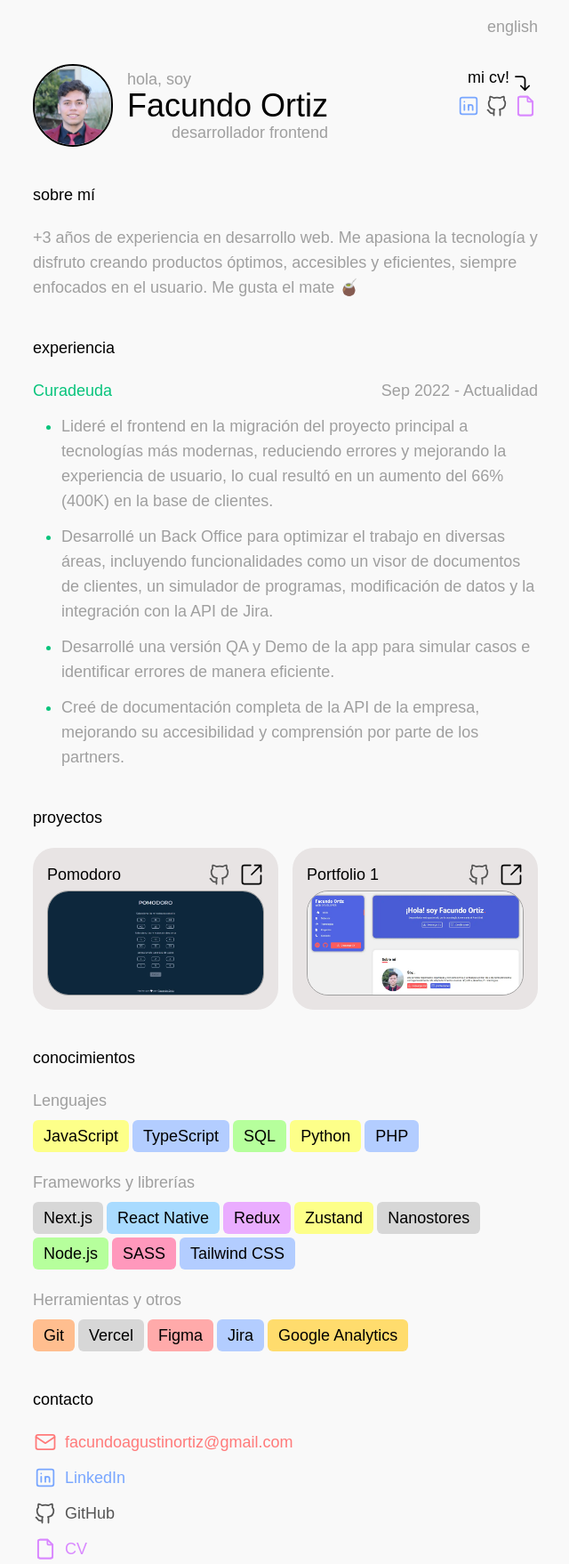
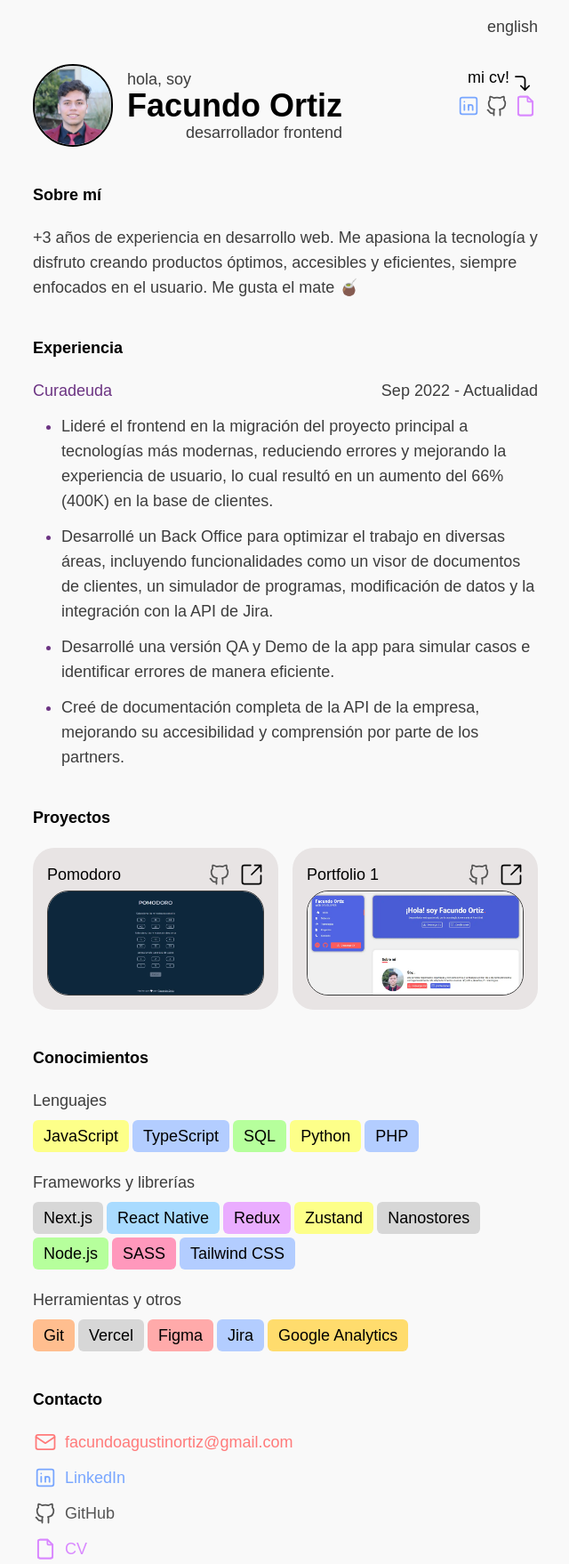
Before and after one commit to FakuOrtiz/portfolio, an Astro site: page / in a window 1280 px wide. Shown: the whole page at 89% size, without its empty margins (319-959 px from the left). Built offline with nearby package versions, Linux system fonts and the light colour scheme; Astro itself is replaced by a stand-in of ours; a web font is replaced by a local one.

Commit message:
update font

```diff
--- a/package.json
+++ b/package.json
@@ -12,7 +12,7 @@
   "dependencies": {
     "@astrojs/check": "^0.7.0",
     "@astrojs/tailwind": "^5.1.0",
-    "@fontsource/neucha": "^5.0.12",
+    "@fontsource-variable/montserrat": "^5.0.19",
     "astro": "^4.9.1",
     "tailwindcss": "^3.4.3",
     "typescript": "^5.4.5"
--- a/src/components/About/About.astro
+++ b/src/components/About/About.astro
@@ -6,6 +6,6 @@ const t = useTranslations(lang);
 ---
 
 <section class="flex flex-col gap-5">
-  <h3 class="text-black">{t("about.title")}</h3>
+  <h3 class="text-black font-bold">{t("about.title")}</h3>
   <p>{t("about.content")}</p>
 </section>
--- a/src/components/Contact/Contact.astro
+++ b/src/components/Contact/Contact.astro
@@ -6,13 +6,13 @@ const t = useTranslations(lang);
 ---
 
 <section class="flex flex-col gap-5">
-  <h3 class="text-black">{t("contact.title")}</h3>
+  <h3 class="text-black font-bold">{t("contact.title")}</h3>
 
   <div class="flex flex-col gap-3">
     <a
       href="mailto:facundoagustinortiz@gmail.com"
       target="_blank"
-      class="flex gap-2 text-[#FF7A7A] w-fit"
+      class="flex gap-2 text-[#FF7A7A]"
     >
       <img src="/img/email.svg" alt="Email" class="w-7" />
       facundoagustinortiz@gmail.com
--- a/src/components/Experience/Experience.astro
+++ b/src/components/Experience/Experience.astro
@@ -2,8 +2,8 @@
 import { getLangFromUrl, useTranslations } from "../../i18n/utils";
 
 const variantColors = {
-  Curadeuda: "text-[#08C47C]",
-  "Curadeuda-marker": "marker:text-[#08C47C]",
+  Curadeuda: "text-[#6C3483]",
+  "Curadeuda-marker": "marker:text-[#6C3483]",
 };
 
 type TColor = keyof typeof variantColors;
@@ -22,7 +22,7 @@ const exps: IExp[] = t("experience.content") as any;
 ---
 
 <section class="flex flex-col gap-5">
-  <h3 class="text-black">{t("experience.title")}</h3>
+  <h3 class="text-black font-bold">{t("experience.title")}</h3>
 
   {
     exps.map((e) => (
--- a/src/components/Hero/Presentation.astro
+++ b/src/components/Hero/Presentation.astro
@@ -16,7 +16,7 @@ const t = useTranslations(lang);
 
   <div class="leading-5">
     <h2>{t("head.hello")}</h2>
-    <h1 class="text-4xl text-black">Facundo Ortiz</h1>
+    <h1 class="text-4xl text-black font-semibold">Facundo Ortiz</h1>
     <h2 class="text-right">{t("head.subtitle")}</h2>
   </div>
 </article>
--- a/src/components/Knowledges/Knowledges.astro
+++ b/src/components/Knowledges/Knowledges.astro
@@ -1,7 +1,7 @@
 ---
 import { getLangFromUrl, useTranslations } from "../../i18n/utils";
 import Badge from "./Badge.astro";
-import { knowledges, colorVariants } from "./knowledges";
+import { knowledges } from "./knowledges";
 
 const lang = getLangFromUrl(Astro.url);
 const t = useTranslations(lang);
@@ -10,7 +10,7 @@ const { langs, frameworks, tools } = knowledges;
 ---
 
 <section class="flex flex-col gap-5">
-  <h3 class="text-black">{t("knowledges.title")}</h3>
+  <h3 class="text-black font-bold">{t("knowledges.title")}</h3>
 
   <div class="flex flex-col gap-2">
     <h4>{t("knowledges.langs")}</h4>
--- a/src/components/Projects/Projects.astro
+++ b/src/components/Projects/Projects.astro
@@ -8,7 +8,7 @@ const t = useTranslations(lang);
 ---
 
 <section class="flex flex-col gap-5">
-  <h3 class="text-black">{t("projects.title")}</h3>
+  <h3 class="text-black font-bold">{t("projects.title")}</h3>
 
   <div class="flex flex-col gap-4 sm:grid sm:grid-cols-2">
     {projects.map((p) => <Card project={p} />)}
--- a/src/i18n/ui.ts
+++ b/src/i18n/ui.ts
@@ -14,11 +14,11 @@ export const ui = {
       "https://docs.google.com/document/d/1hIRuTowDMU7vhruxi_stL7Qb7xEKrPPe3Kqer7-r1pA/edit?usp=sharing",
     "head.changeLang": "english",
 
-    "about.title": "sobre mí",
+    "about.title": "Sobre mí",
     "about.content":
       "+3 años de experiencia en desarrollo web. Me apasiona la tecnología y disfruto creando productos óptimos, accesibles y eficientes, siempre enfocados en el usuario. Me gusta el mate 🧉",
 
-    "experience.title": "experiencia",
+    "experience.title": "Experiencia",
     "experience.content": [
       {
         title: "Curadeuda",
@@ -33,14 +33,14 @@ export const ui = {
       },
     ],
 
-    "projects.title": "proyectos",
+    "projects.title": "Proyectos",
 
-    "knowledges.title": "conocimientos",
+    "knowledges.title": "Conocimientos",
     "knowledges.langs": "Lenguajes",
     "knowledges.frameworks": "Frameworks y librerías",
     "knowledges.tools": "Herramientas y otros",
 
-    "contact.title": "contacto",
+    "contact.title": "Contacto",
   },
   en: {
     "head.hello": "hey, I'm",
@@ -50,11 +50,11 @@ export const ui = {
       "https://docs.google.com/document/d/1isbPIU4MCxBKs0onPVqZ2O96oyCFYUyc5ZOj6auKwg0/edit?usp=sharing",
     "head.changeLang": "español",
 
-    "about.title": "about",
+    "about.title": "About",
     "about.content":
       "+3 years of experience in web development. I'm passionate about technology and I enjoy creating optimal, accessible, and efficient products, always focused on the user. I like drinking mate 🧉",
 
-    "experience.title": "experience",
+    "experience.title": "Experience",
     "experience.content": [
       {
         title: "Curadeuda",
@@ -69,13 +69,13 @@ export const ui = {
       },
     ],
 
-    "projects.title": "projects",
+    "projects.title": "Projects",
 
-    "knowledges.title": "knowledges",
+    "knowledges.title": "Knowledges",
     "knowledges.langs": "Languages",
     "knowledges.frameworks": "Frameworks and libraries",
     "knowledges.tools": "Tools and others",
 
-    "contact.title": "contact",
+    "contact.title": "Contact",
   },
 } as const;
--- a/src/layouts/Layout.astro
+++ b/src/layouts/Layout.astro
@@ -1,5 +1,5 @@
 ---
-import "@fontsource/neucha";
+import '@fontsource-variable/montserrat';
 import { getLangFromUrl } from "../i18n/utils";
 import { ViewTransitions } from "astro:transitions";
 
@@ -16,7 +16,7 @@ const lang = getLangFromUrl(Astro.url);
     <ViewTransitions />
   </head>
   <body
-    class="font-neucha flex flex-col items-center bg-bgColor text-lg text-textColor"
+    class="font-montse flex flex-col items-center bg-bgColor text-lg text-textColor"
   >
     <main class="max-w-[600px] w-full min-h-screen p-4 pb-10 flex flex-col gap-10">
       <slot />
--- a/tailwind.config.mjs
+++ b/tailwind.config.mjs
@@ -5,10 +5,10 @@ export default {
     extend: {
       colors: {
         bgColor: "#F9F9F9",
-        textColor: "#9F9F9F",
+        textColor: "#3D3D3D",
       },
       fontFamily: {
-        neucha: ["Neucha", "sans-serif"],
+        montse: ["Montserrat Variable", "sans-serif"],
       },
     },
   },
```
Also changed, not shown: 1 other file.
